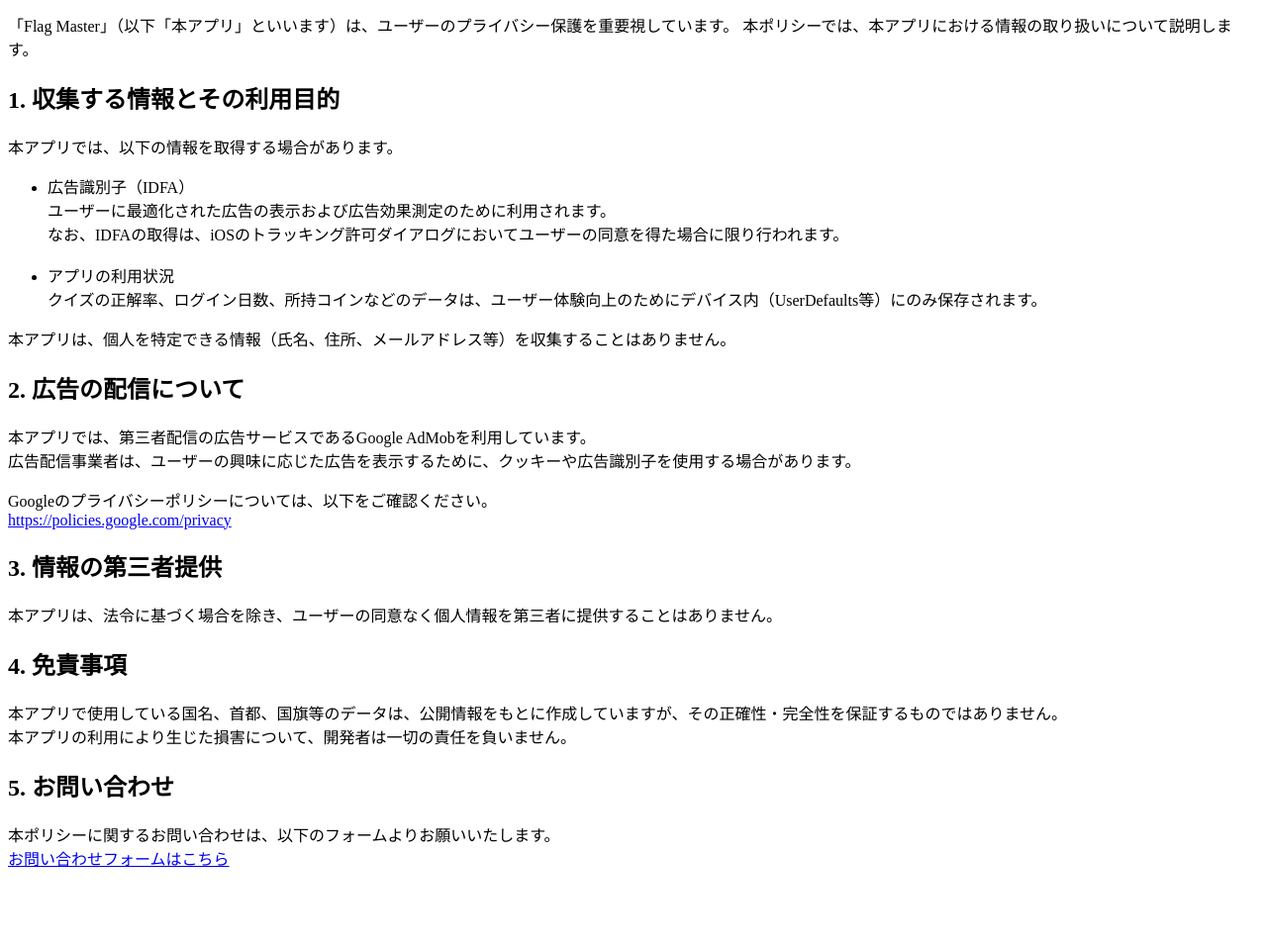
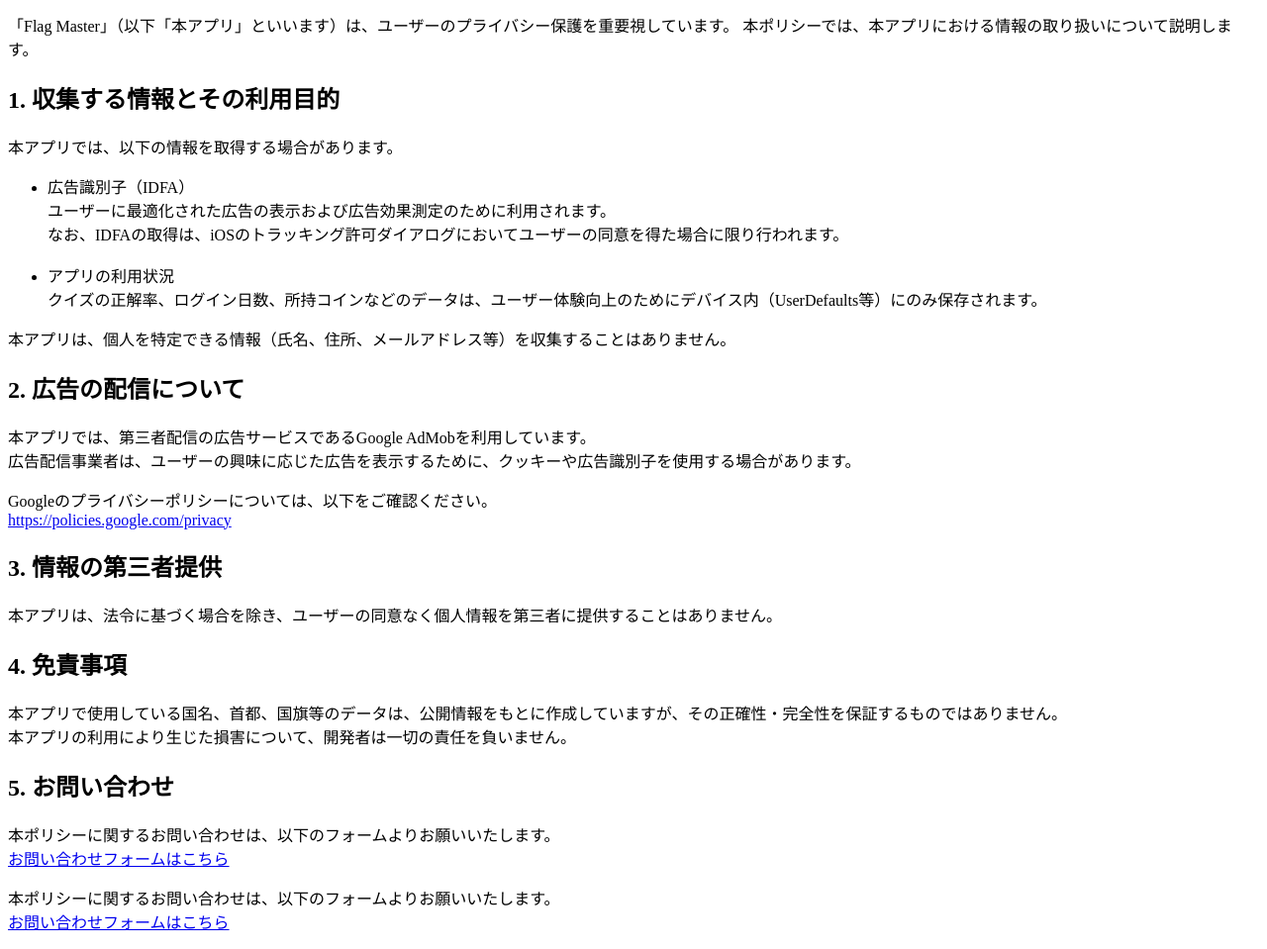
Before and after one commit to mi-create/flag-quiz-policy, a plain HTML site: page privacy.html in a window 1280 px wide. Shown: the part 116-1075 px from the top of the page at 99% size. Before the commit the page ends 1011 px from the top, so only its background shows below. Drawn offline with Linux system fonts and the light colour scheme.

Commit message:
Update privacy.html

```diff
--- a/privacy.html
+++ b/privacy.html
@@ -69,5 +69,10 @@ Googleのプライバシーポリシーについては、以下をご確認く
 <a href="https://forms.gle/3Zm9wXMrpU5L7yzZ6">お問い合わせフォームはこちら</a>
 </p>
 
+<p>
+本ポリシーに関するお問い合わせは、以下のフォームよりお願いいたします。<br>
+<a href="https://forms.gle/3Zm9wXMrpU5L7yzZ6">お問い合わせフォームはこちら</a>
+</p>
+
 </body>
 </html>
```
